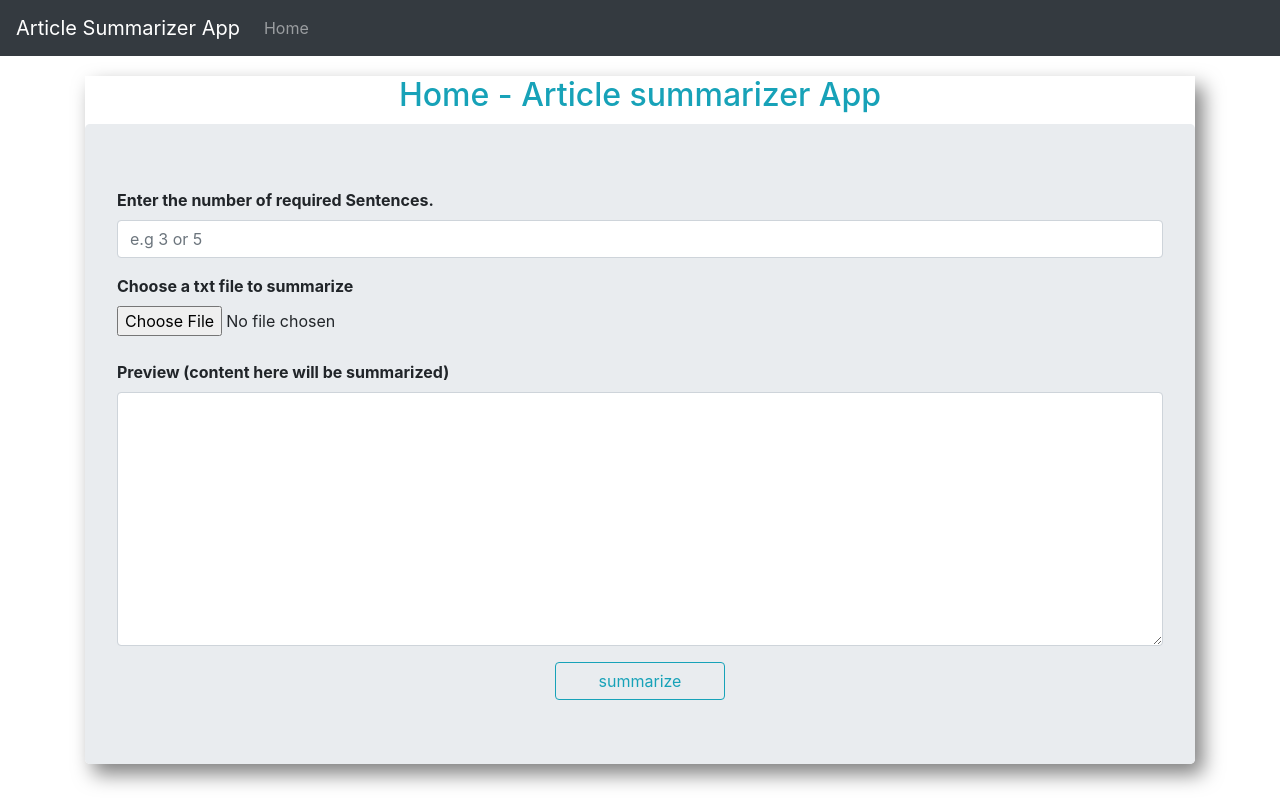
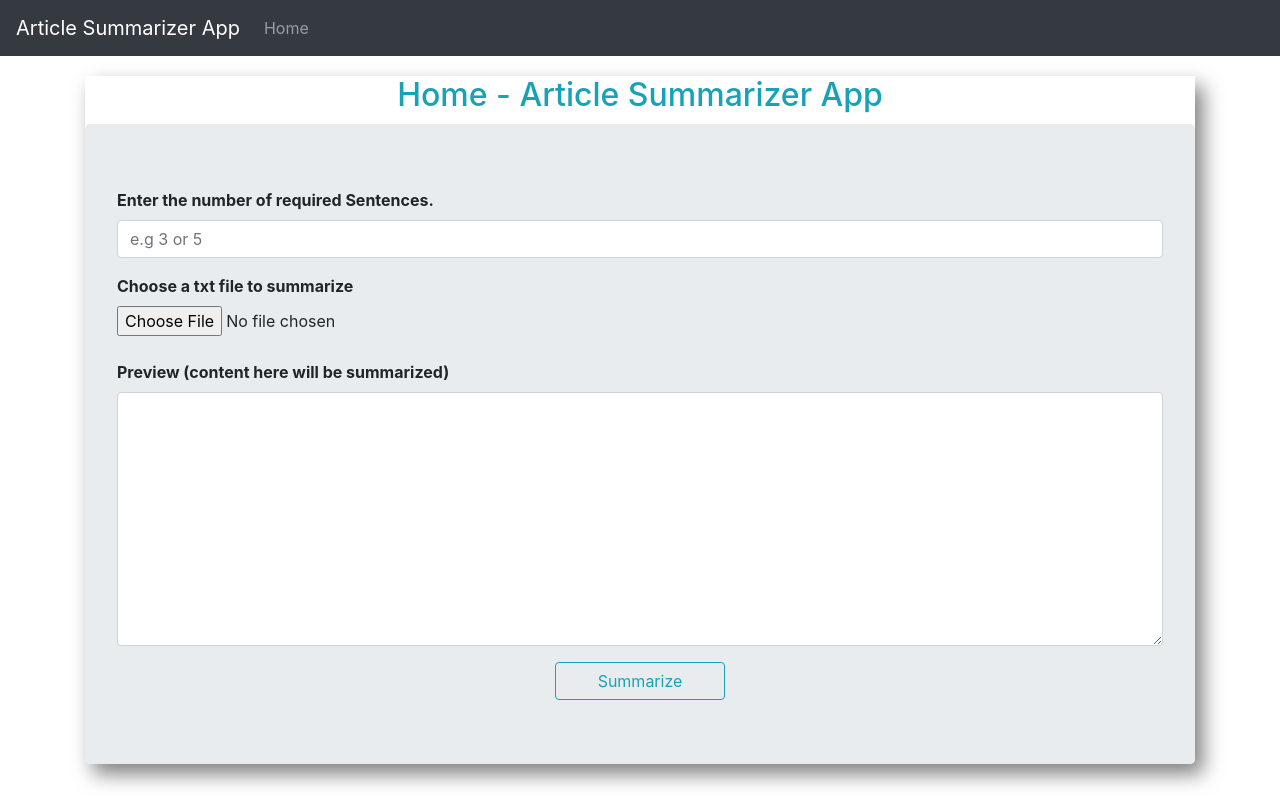
Before and after one commit to Logan-Sadia-Kei-COMP308/Logan-Sadia-Kei_COMP308Lab05, a React (Create React App) app in the folder react-client/: page /home in a window 1280 px wide. Built offline with nearby package versions, Linux system fonts and the light colour scheme.

Commit message:
typo fixed

```diff
--- a/react-client/src/components/Home.js
+++ b/react-client/src/components/Home.js
@@ -59,7 +59,7 @@ function Home(props) {
   return (
     <div className="container">
       <div className="span12 div-style">
-        <h2 className="h2-style text-info">Home - Article summarizer App</h2>
+        <h2 className="h2-style text-info">Home - Article Summarizer App</h2>
         {showLoading && (
           <Spinner animation="border" role="status">
             <span className="sr-only">Loading...</span>
@@ -108,7 +108,7 @@ function Home(props) {
             </Form.Group>
             <div className="col-12 text-center">
                 <Button variant="outline-info col-2" type="summarize">
-                summarize
+                Summarize
                 </Button>
             </div>
 
```
